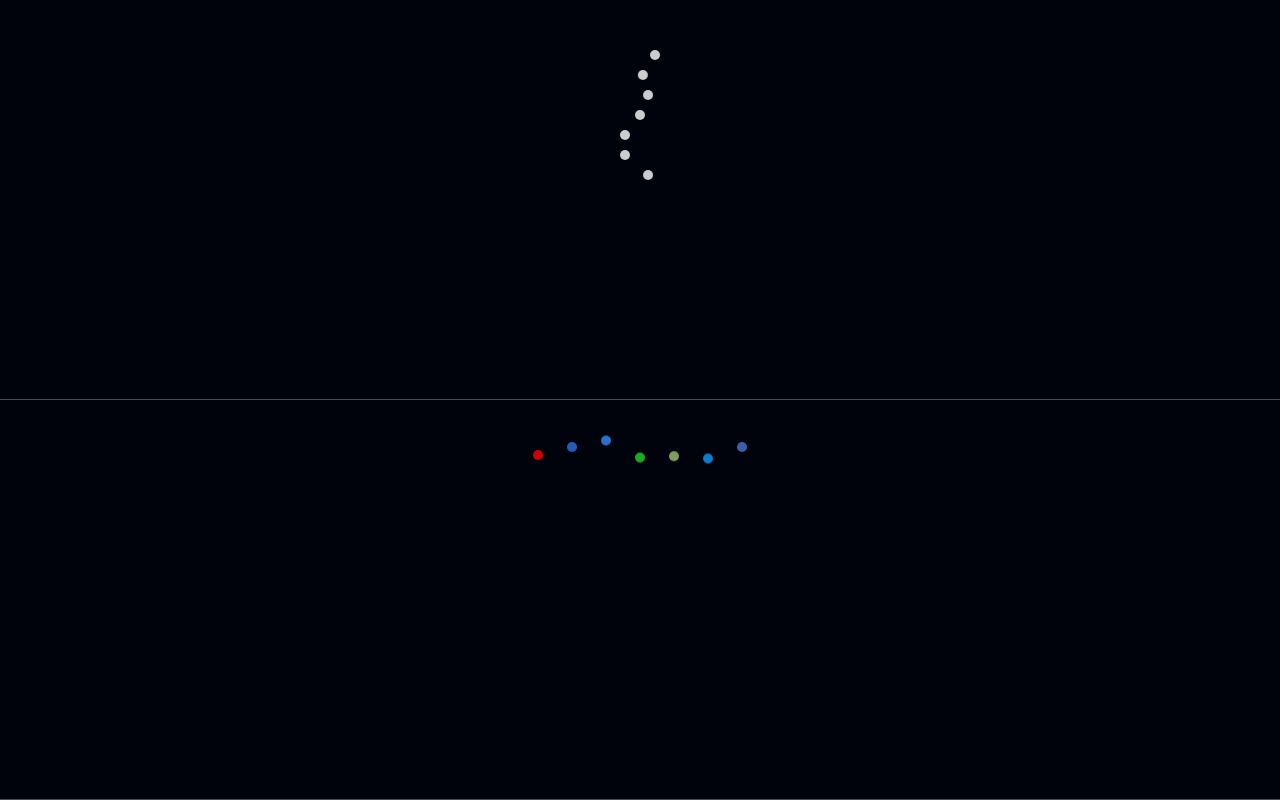
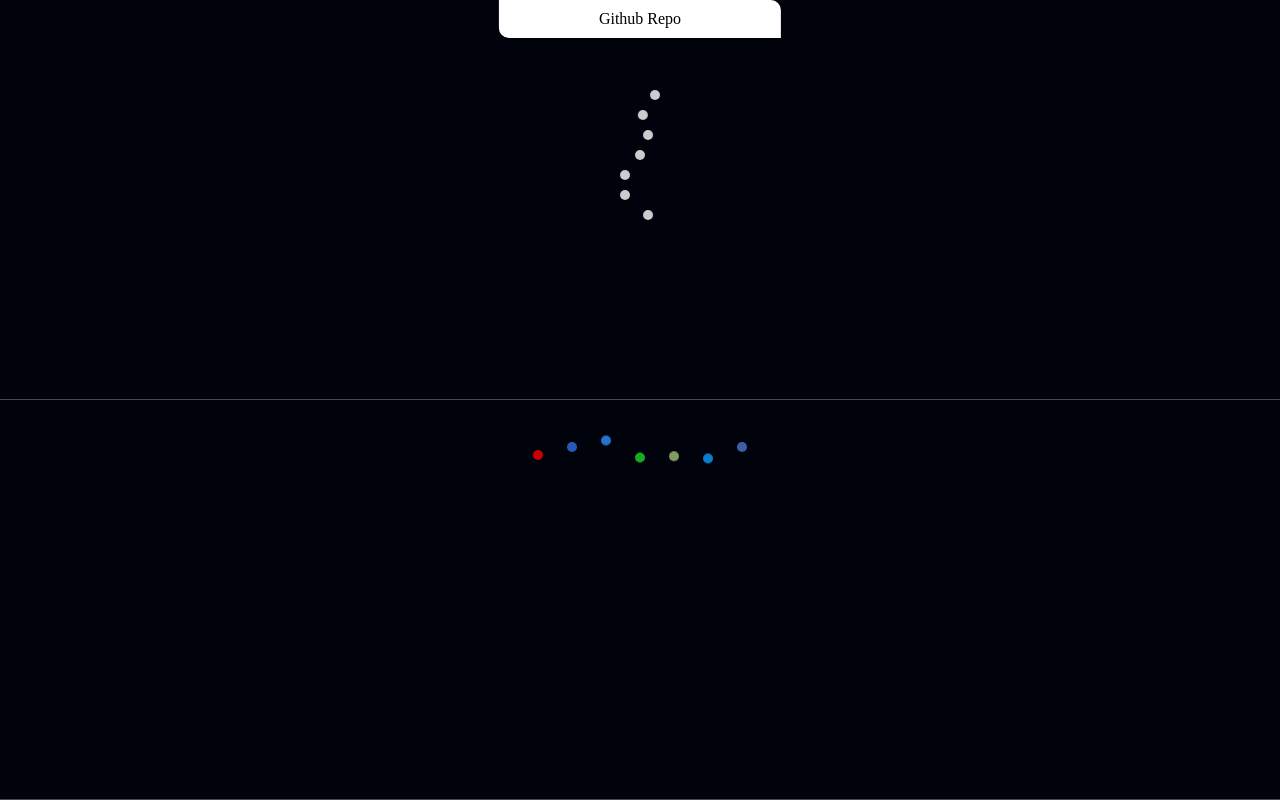
Before and after one commit to ArnoldOduma/DESIGN-101, a plain HTML site: page index.html in a window 1280 px wide. Drawn offline with Linux system fonts and the light colour scheme.

Commit message:
initial initial commit

```diff
--- a/css/style.css
+++ b/css/style.css
@@ -2,6 +2,30 @@
   margin: 0;
   padding: 0;
   box-sizing: border-box;
+}
+a{
+  text-decoration: none;
+  display: inline-block;
+  color: inherit;
+}
+.link{
+  position: absolute;
+  left: 50%;
+  max-width: 100%;
+  transform: translate(-50%);
+  background: rgb(255, 255, 255);
+  border-radius: 0px 10px ;
+  cursor: pointer;
+  text-align: center;
+}
+.link a{
+  display: inline-block;
+  position: relative;
+  padding: 10px 100px;
+}
+.link:hover{
+  background: rgb(0, 132, 255);
+  color: white;
 }
 .load-container{
   width: 100vw;
@@ -14,7 +38,7 @@
   display: inline-block;
   /* background: rgba(255, 255, 255, 0.068); */
   border-radius: 40px;
-  margin-top: 5vh;
+  margin-top: 10vh;
 }
 .ball{
   width: 10px;
--- a/index.html
+++ b/index.html
@@ -10,6 +10,9 @@
 </head>
 
 <body>
+  <div class="link">
+    <a href="https://github.com/ArnoldOduma/DESIGN-101">Github Repo</a>
+  </div>
   <section class="load-container">
     <section class="ball_container">
       <div class="ball"></div>
```
